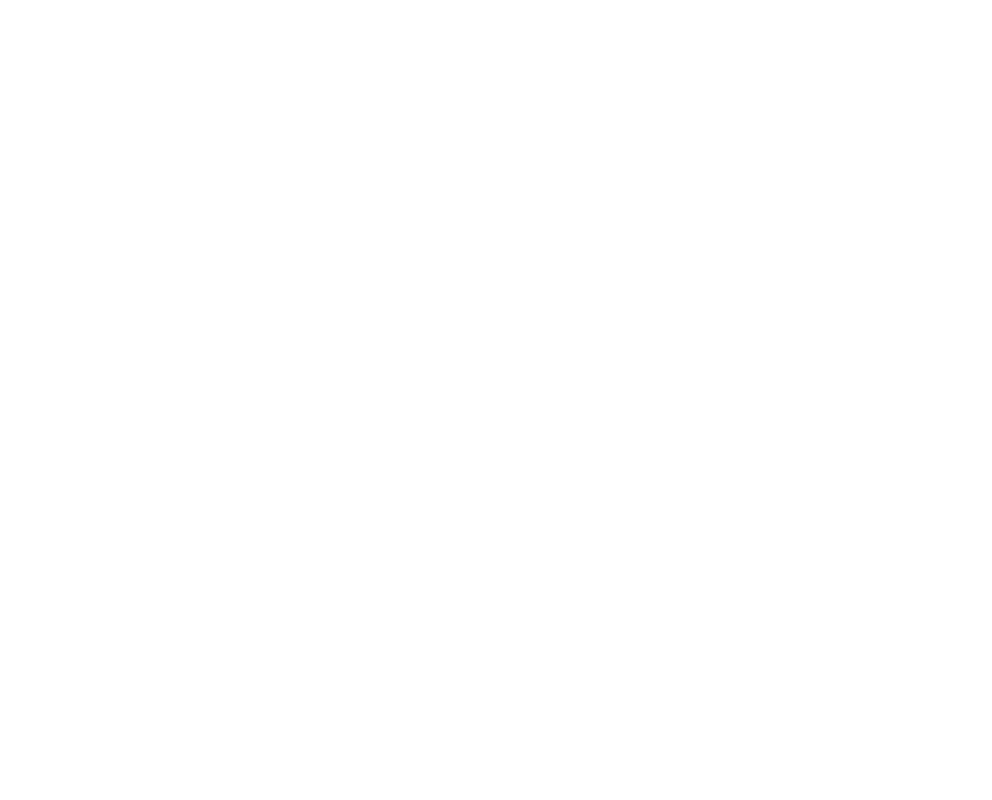
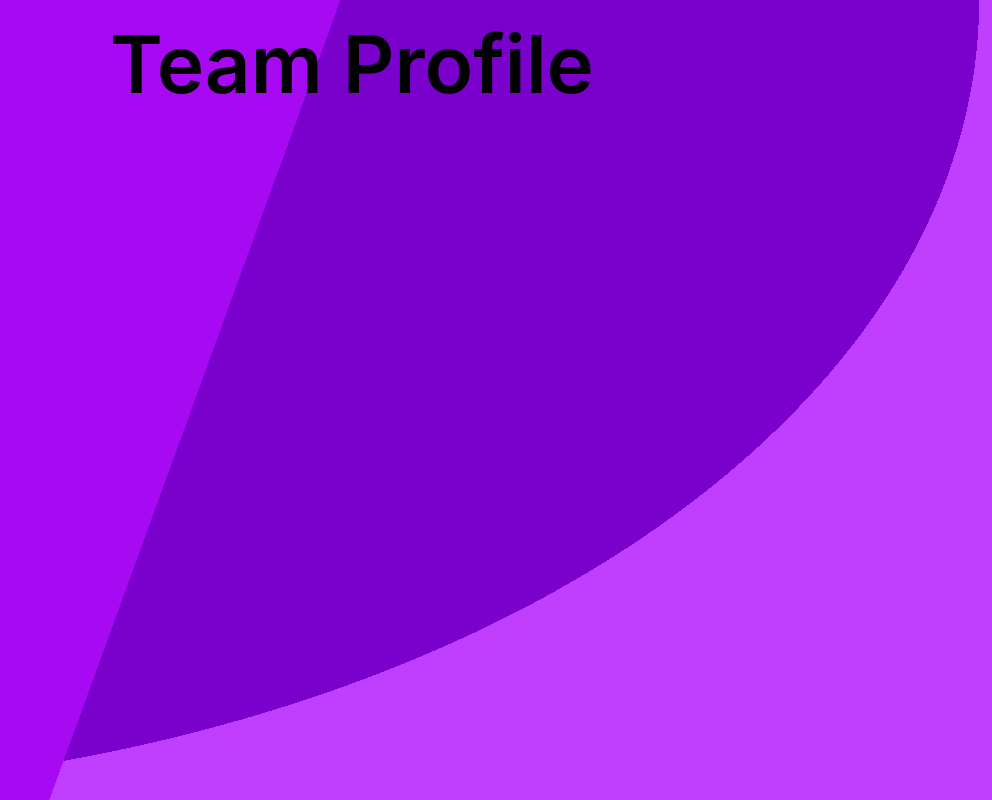
Before and after one commit to Leon3005/team-profile-generator, a website: page dist/index.html in a window 1280 px wide. Shown: the whole page, without its empty margins (288-1280 px from the left). Drawn offline with nearby package versions, Linux system fonts and the light colour scheme.

Commit message:
Started to create HTML and style with CSS

```diff
--- a/dist/index.html
+++ b/dist/index.html
@@ -14,7 +14,11 @@
     <link href="./style.css" rel="stylesheet" />
   </head>
   <body>
-    <header></header>
+    <header>
+      <div class="pageTitle">
+        <h1 class="teamProfileText">Team Profile</h1>
+      </div>
+    </header>
     <script
       src="https://cdn.jsdelivr.net/npm/bootstrap@5.0.0/dist/js/bootstrap.bundle.min.js"
       integrity="sha384-p34f1UUtsS3wqzfto5wAAmdvj+osOnFyQFpp4Ua3gs/ZVWx6oOypYoCJhGGScy+8"
--- a/dist/style.css
+++ b/dist/style.css
@@ -0,0 +1,25 @@
+body {
+  color: #fff;
+  background: -webkit-linear-gradient(110deg, #a60af3 40%, rgba(0, 0, 0, 0) 30%),
+    -webkit-radial-gradient(farthest-corner at 0% 0%, #7a00cc 70%, #c03fff 70%);
+  background: -o-linear-gradient(110deg, #a60af3 40%, rgba(0, 0, 0, 0) 30%),
+    -o-radial-gradient(farthest-corner at 0% 0%, #7a00cc 70%, #c03fff 70%);
+  background: -moz-linear-gradient(110deg, #a60af3 40%, rgba(0, 0, 0, 0) 30%),
+    -moz-radial-gradient(farthest-corner at 0% 0%, #7a00cc 70%, #c03fff 70%);
+  background: linear-gradient(110deg, #a60af3 40%, rgba(0, 0, 0, 0) 30%),
+    radial-gradient(farthest-corner at 0% 0%, #7a00cc 70%, #c03fff 70%);
+  height: 100vh;
+}
+
+.pageTitle {
+  display: flex;
+  justify-content: center;
+  padding: 1rem;
+}
+
+.teamProfileText {
+  font-family: -apple-system, BlinkMacSystemFont, "Open Sans", sans-serif;
+  font-size: 5rem;
+  font-weight: 600;
+  color: black;
+}
```
